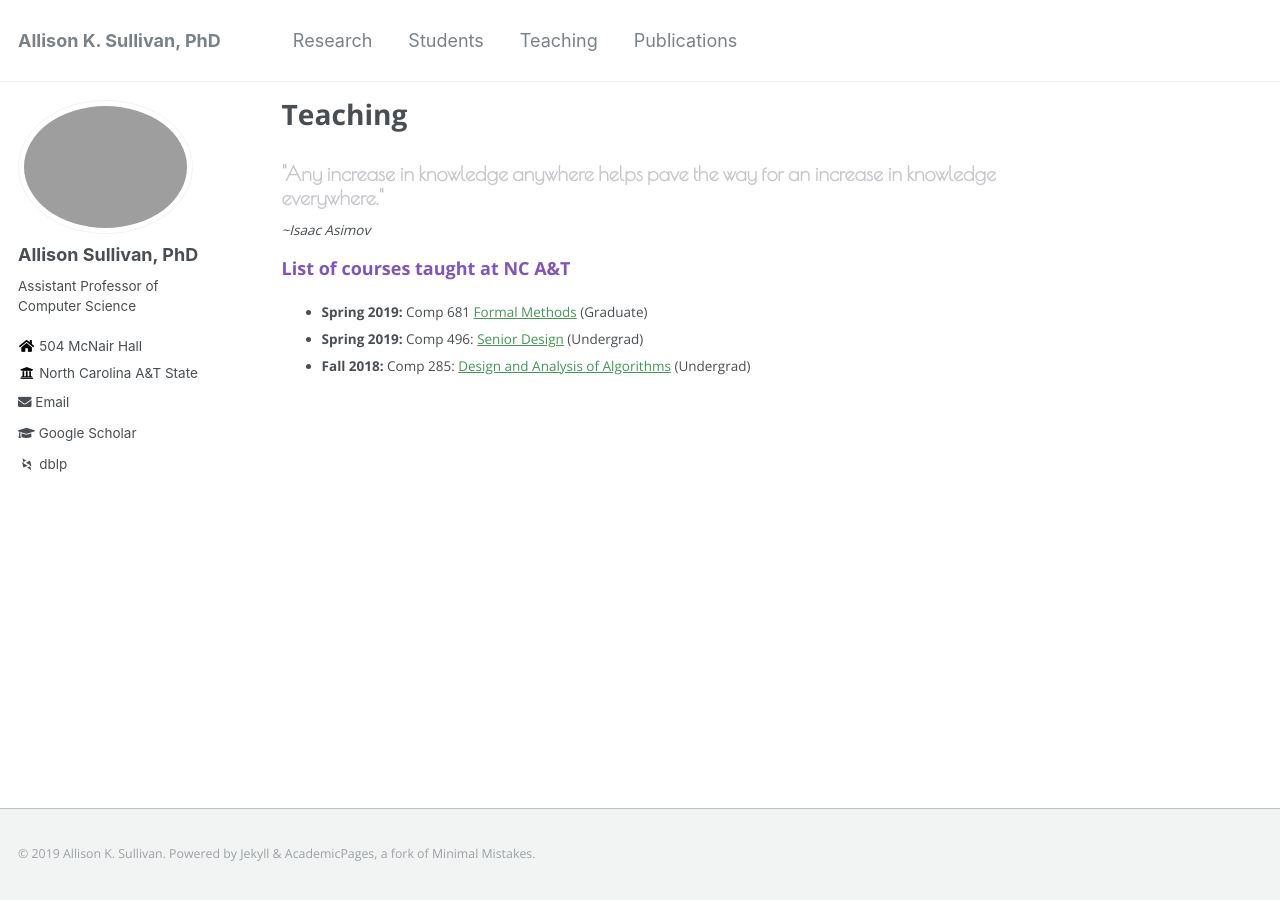
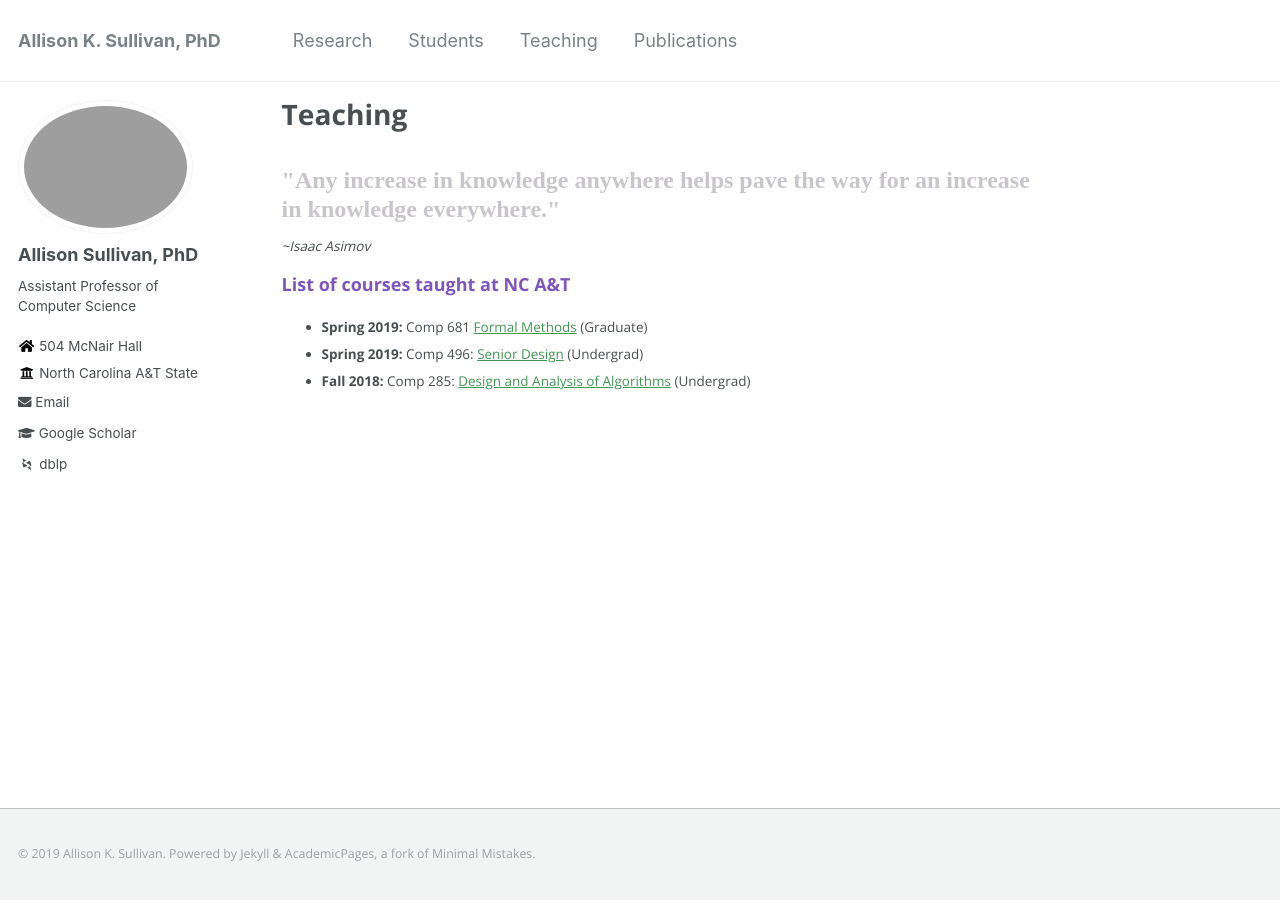
Before and after one commit to Allisonius/allisonius.github.io, a Jekyll site: the page built from _pages/teaching.md, in a window 1280 px wide. Built offline with Jekyll 4.4.1, drawn with Linux system fonts in a browser that asks for light colours; some web fonts are replaced.

Commit message:
Update _page.scss

```diff
--- a/_sass/_page.scss
+++ b/_sass/_page.scss
@@ -57,9 +57,9 @@
   }
 
    h4 {
-     font-size: 20px;
+     font-size: 24px;
       color: #c8c5cc;
-      font-family: Poiret One;
+      font-family: 'Satisfy', cursive;
   }
 
 
```
